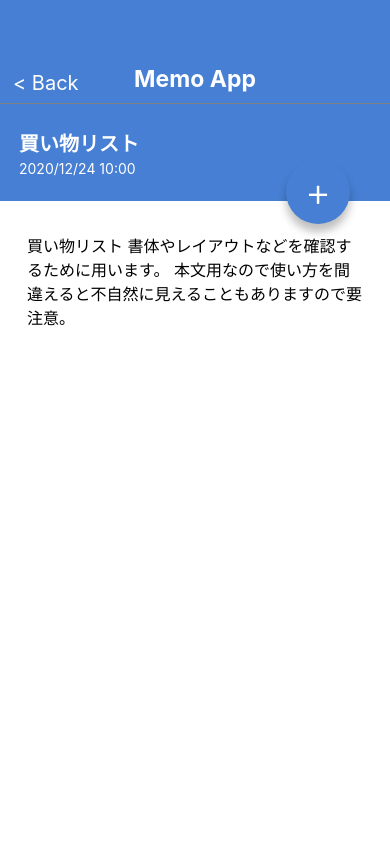
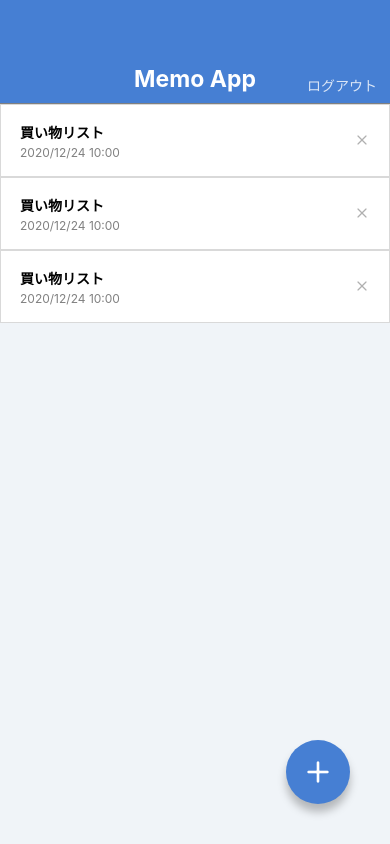
Before and after one commit to MasayaKunimatsu/SmartPhoneMemoApp, a React Native app: screen /MemoList in a window 390 px wide. Built offline with nearby package versions, Linux system fonts and the light colour scheme.

Commit message:
Install @expo/vector-icons

```diff
--- a/App.jsx
+++ b/App.jsx
@@ -1,11 +1,11 @@
 import React from 'react';
 
-// import MemoListScreen from './src/screens/MemoListScreen';
-import MemoDetailScreen from './src/screens/MemoDetailScreen';
+import MemoListScreen from './src/screens/MemoListScreen';
+// import MemoDetailScreen from './src/screens/MemoDetailScreen';
 
 export default function App() {
   return (
-    // <MemoListScreen />
-    <MemoDetailScreen />
+    <MemoListScreen />
+    // <MemoDetailScreen />
   );
 }
--- a/package.json
+++ b/package.json
@@ -9,6 +9,7 @@
         "web": "expo start --web"
     },
     "dependencies": {
+        "@expo/vector-icons": "^13.0.0",
         "expo": "^47.0.14",
         "expo-status-bar": "^1.6.0",
         "expo-updates": "^0.15.6",
--- a/src/components/CircleButton.jsx
+++ b/src/components/CircleButton.jsx
@@ -1,18 +1,20 @@
 import React from 'react';
-import { View, Text, StyleSheet } from 'react-native';
+import { View, StyleSheet } from 'react-native';
 import { string, shape } from 'prop-types';
+// eslint-disable-next-line import/no-extraneous-dependencies
+import { Feather } from '@expo/vector-icons';
 
 export default function CircleButton(props) {
-  const { buttonLabel, style } = props;
+  const { iconName, style } = props;
   return (
     <View style={[styles.circleButton, style]}>
-      <Text style={styles.circleButtonLabel}>{buttonLabel}</Text>
+      <Feather name={iconName} size={32} color="white" />
     </View>
   );
 }
 
 CircleButton.propTypes = {
-  buttonLabel: string.isRequired,
+  iconName: string.isRequired,
   style: shape(),
 };
 
--- a/src/components/MemoList.jsx
+++ b/src/components/MemoList.jsx
@@ -1,5 +1,7 @@
 import React from 'react';
 import { View, Text, StyleSheet } from 'react-native';
+// eslint-disable-next-line import/no-extraneous-dependencies
+import { Feather } from '@expo/vector-icons';
 
 export default function MemoList() {
   return (
@@ -10,7 +12,7 @@ export default function MemoList() {
           <Text style={styles.memoListItemDate}>2020/12/24 10:00</Text>
         </View>
         <View style={styles.memoListItemDelete}>
-          <Text>X</Text>
+          <Feather name="x" size={16} color="#b0b0b0" />
         </View>
       </View>
 
@@ -20,7 +22,7 @@ export default function MemoList() {
           <Text style={styles.memoListItemDate}>2020/12/24 10:00</Text>
         </View>
         <View style={styles.memoListItemDelete}>
-          <Text>X</Text>
+          <Feather name="x" size={16} color="#b0b0b0" />
         </View>
       </View>
 
@@ -30,7 +32,7 @@ export default function MemoList() {
           <Text style={styles.memoListItemDate}>2020/12/24 10:00</Text>
         </View>
         <View style={styles.memoListItemDelete}>
-          <Text>X</Text>
+          <Feather name="x" size={16} color="#b0b0b0" />
         </View>
       </View>
     </View>
--- a/src/screens/MemoDetailScreen.jsx
+++ b/src/screens/MemoDetailScreen.jsx
@@ -11,7 +11,7 @@ export default function MemoDetailScreen() {
       <AppBar backButtonFlag />
       <MemoTitle />
       <MemoContent />
-      <CircleButton buttonLabel="+" style={{ top: 160, bottom: 'auto' }} />
+      <CircleButton iconName="edit-2" style={{ top: 160, bottom: 'auto' }} />
     </View>
   );
 }
--- a/src/screens/MemoListScreen.jsx
+++ b/src/screens/MemoListScreen.jsx
@@ -10,7 +10,7 @@ export default function MemoListScreen() {
     <View style={styles.container}>
       <AppBar logoutButtonFlag />
       <MemoList />
-      <CircleButton buttonLabel="+" />
+      <CircleButton iconName="plus" />
     </View>
   );
 }
```
Also changed, not shown: 1 other file (tests, documents, lock files or other folders). Lines whose indentation alone changed are shown as unchanged.
